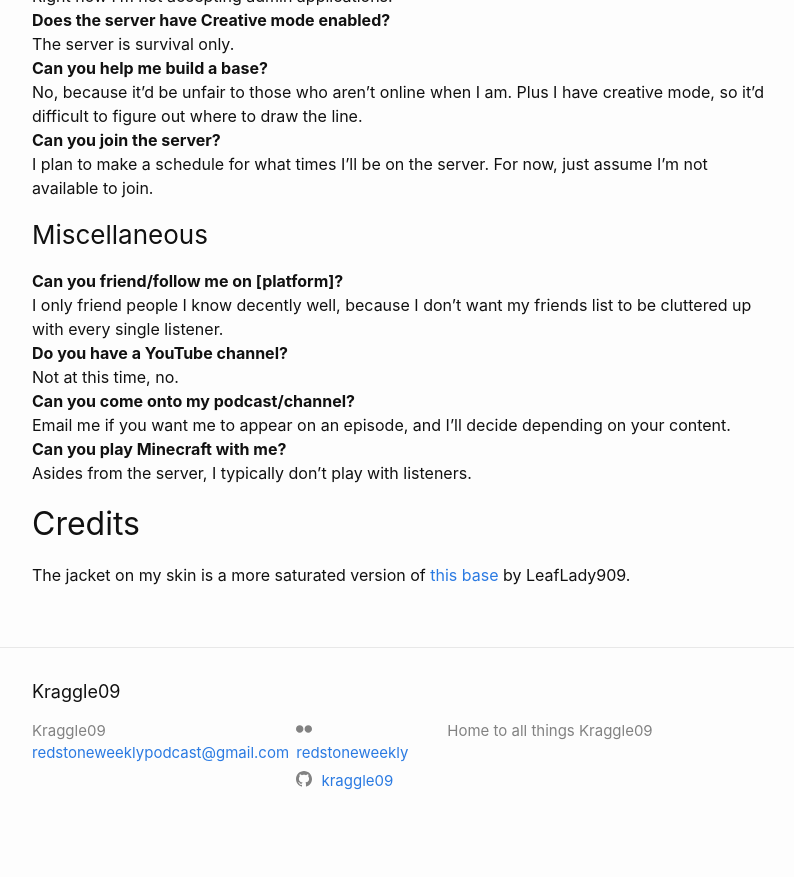
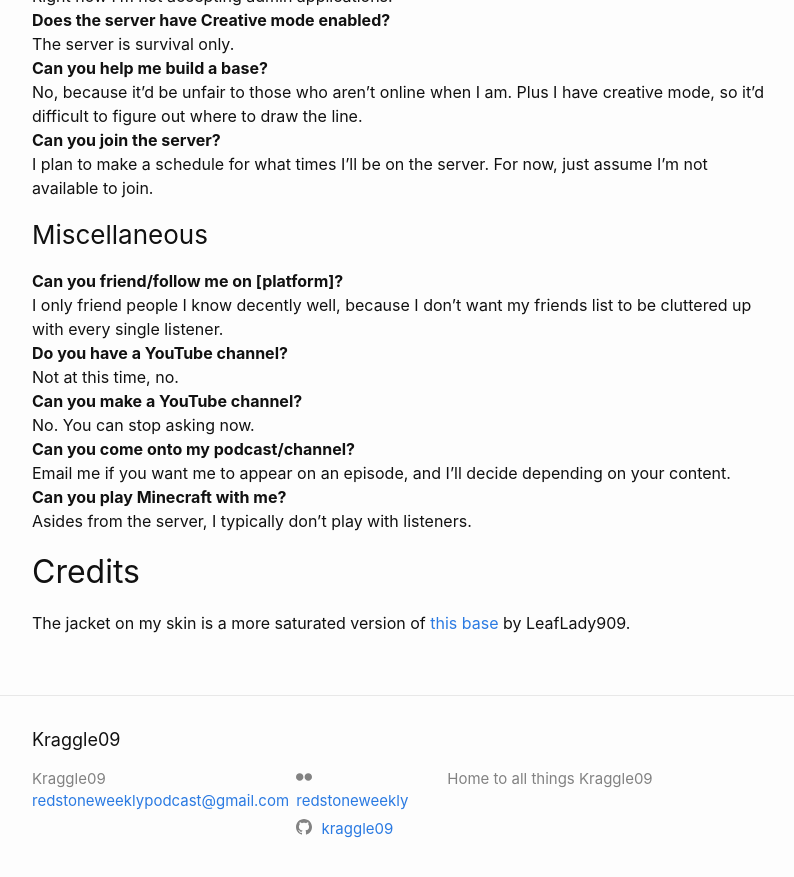
Before and after one commit to Kraggle09/kraggle09.github.io, a Jekyll site: the page built from docs/about.markdown, in a window 1280 px wide and 900 px high, scrolled down 822 px. Shown: the top 877 px of the window, without its empty margins (238-1032 px from the left). Built offline with Jekyll 4.4.1, drawn with Linux system fonts in a browser that asks for light colours; before the commit the page ends 1674 px from its top, so only the background shows below that.

Commit message:
Minor edit

```diff
--- a/docs/about.markdown
+++ b/docs/about.markdown
@@ -35,6 +35,8 @@
 I only friend people I know decently well, because I don’t want my friends list to be cluttered up with every single listener.
 **Do you have a YouTube channel?**
 Not at this time, no.
+**Can you make a YouTube channel?**
+No. You can stop asking now.
 **Can you come onto my podcast/channel?**
 Email me if you want me to appear on an episode, and I’ll decide depending on your content.
 **Can you play Minecraft with me?**
```
